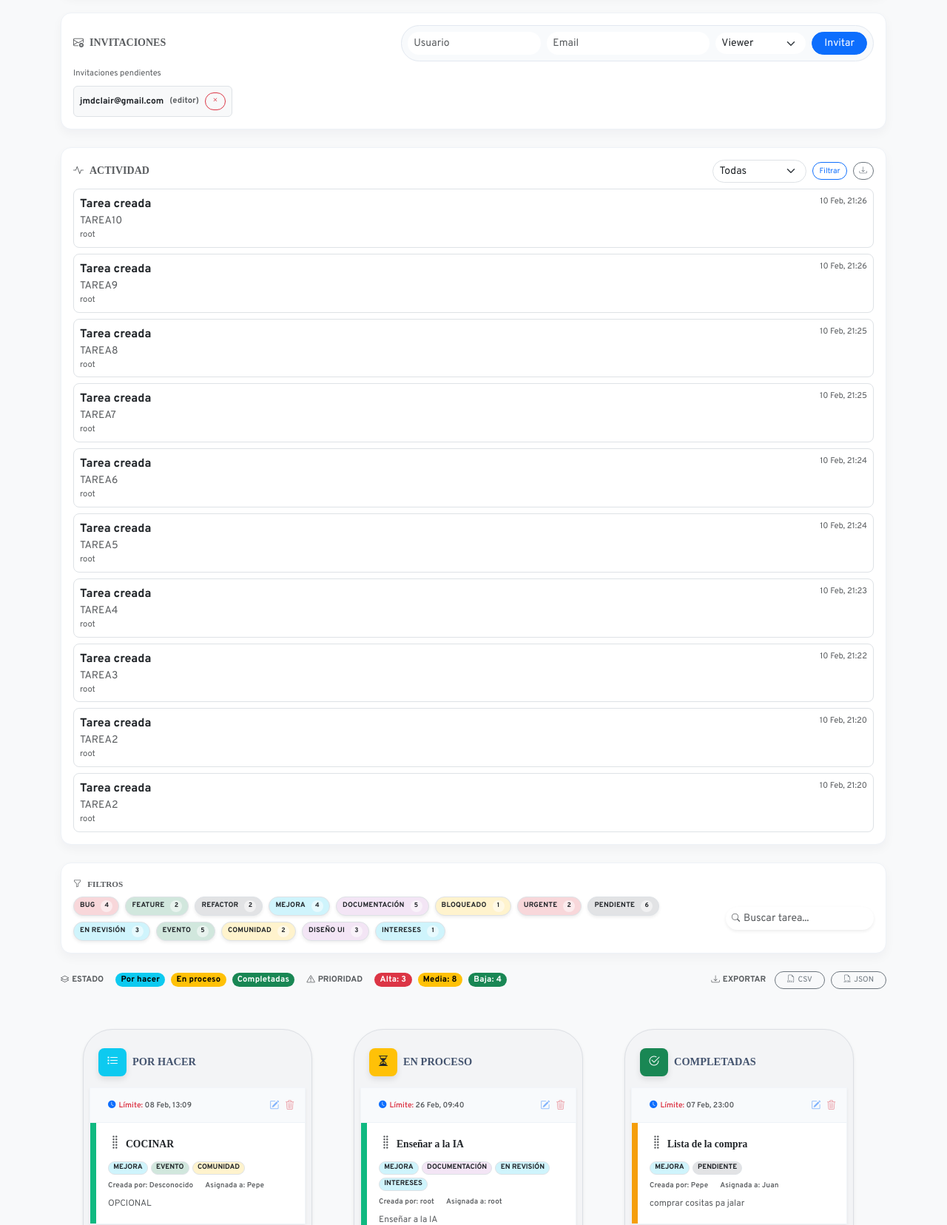
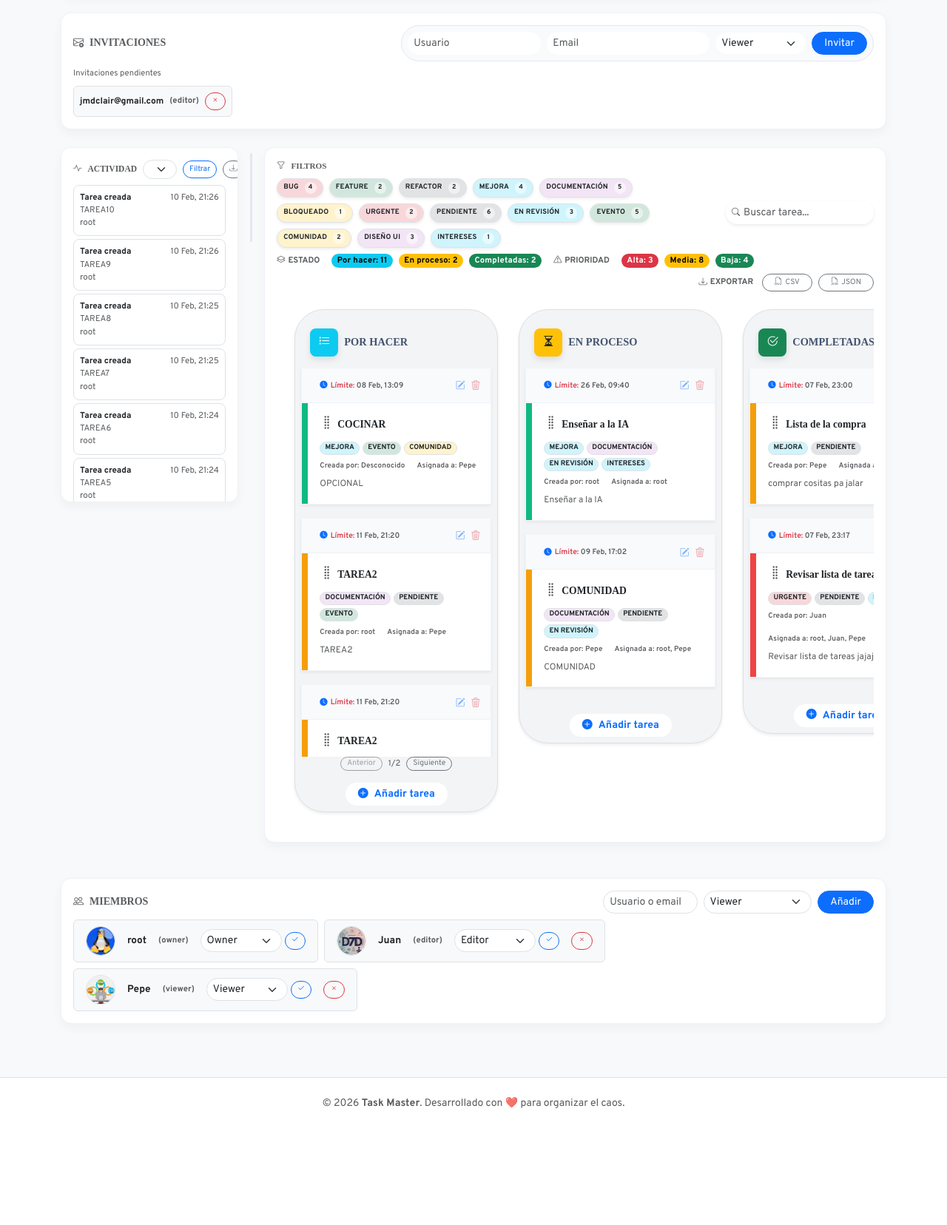
Before and after one commit to dclair/task_master, a Django app: page /boards/1/ in a window 1280 px wide. Shown: the part 335-1991 px from the top of the page at 74% size. After the commit the page ends 1833 px from the top, so only its background shows below. Run offline with Django 4.2, Linux system fonts and the light colour scheme; a user stored in the database is signed in; data comes from the database, SQL or seed files in the repository; both versions use the stored data as it was after the commit; some web fonts are replaced.

Commit message:
Ahora en por hacer, en proceso, completadas, muestra numero de tareas en cada estado. Mejorada la vista de los tableros en laptop y movil, añadida activida en columna izda, se puede ajustar el ancho de esta, mejra visibilidad de actividad y tableros.

```diff
--- a/static/css/style.css
+++ b/static/css/style.css
@@ -13,14 +13,17 @@ select,
 textarea {
     font-family: 'Overpass', sans-serif;
 }
+body.user-select-none {
+    user-select: none;
+}
 .extra-small { font-size: 0.7rem; }
 
 /* 2. TABLERO KANBAN */
-.kanban-wrapper { display: flex; overflow-x: auto; padding: 30px; gap: 3.5rem; min-height: calc(100vh - 200px); align-items: flex-start; }
+.kanban-wrapper { display: flex; overflow-x: auto; padding: 24px; gap: 1.75rem; min-height: calc(100vh - 200px); align-items: flex-start; }
 
 /* 3. COLUMNAS */
 .kanban-column {
-    width: 310px; min-width: 310px; background-color: #f3f4f6; border-radius: 40px !important;
+    width: 275px; min-width: 275px; background-color: #f3f4f6; border-radius: 40px !important;
     padding: 0 !important; display: flex; flex-direction: column; max-height: 85vh;
     border: 1px solid #dcdfe4; box-shadow: 0 8px 20px rgba(0,0,0,0.06); overflow: hidden !important;
 }
@@ -32,6 +35,81 @@ textarea {
     background: #ffffff !important; border-radius: 0 !important; margin-bottom: 18px !important;
     border: 1px solid #f1f5f9; box-shadow: 0 2px 4px rgba(15,23,42,0.06); transition: all 0.25s ease;
     overflow: hidden; position: relative; cursor: default;
+}
+.activity-panel {
+    position: sticky;
+    top: 90px;
+    max-height: 60vh;
+    overflow-y: auto;
+    padding: 12px;
+}
+.activity-collapse.collapse:not(.show) {
+    display: none;
+}
+@media (min-width: 992px) {
+    .activity-collapse.collapse {
+        display: block !important;
+        height: auto !important;
+        visibility: visible !important;
+    }
+}
+.filters-collapse.collapse:not(.show) {
+    display: none;
+}
+@media (min-width: 992px) {
+    .filters-collapse.collapse {
+        display: block !important;
+        height: auto !important;
+        visibility: visible !important;
+    }
+}
+.activity-panel .section-title {
+    font-size: 0.7rem;
+}
+.activity-panel .text-muted.small,
+.activity-panel .text-muted.extra-small,
+.activity-panel .fw-bold {
+    font-size: 0.72rem;
+}
+.activity-panel .btn,
+.activity-panel .form-select {
+    font-size: 0.65rem;
+}
+.board-layout {
+    display: flex;
+    gap: 16px;
+    align-items: flex-start;
+}
+.board-left {
+    flex: 0 0 var(--activity-panel-width, 240px);
+    min-width: 200px;
+}
+.board-right {
+    flex: 1 1 auto;
+    min-width: 0;
+}
+.board-resizer {
+    width: 6px;
+    border-radius: 999px;
+    background: #e2e8f0;
+    cursor: col-resize;
+    height: 120px;
+    margin-top: 8px;
+}
+.board-resizer:hover {
+    background: #cbd5e1;
+}
+@media (max-width: 992px) {
+    .board-layout {
+        flex-direction: column;
+    }
+    .board-resizer {
+        display: none;
+    }
+    .board-left {
+        flex: 1 1 auto;
+        width: 100%;
+    }
 }
 .filter-hidden,
 .page-hidden {
--- a/static/js/board_detail.js
+++ b/static/js/board_detail.js
@@ -18,6 +18,7 @@ document.addEventListener('DOMContentLoaded', function() {
 
     bindSpinner(document.querySelector('.invite-form'), 'Enviando...');
     bindSpinner(document.querySelector('.member-form'), 'Guardando...');
+    bindSpinner(document.querySelector('.task-form'), 'Guardando...');
     document.querySelectorAll('.role-form').forEach(form => bindSpinner(form, '', true));
     const updateProgressBar = () => {
         const total = document.querySelectorAll('.task-card').length;
@@ -83,6 +84,7 @@ document.addEventListener('DOMContentLoaded', function() {
             column.setAttribute('data-page', '1');
             updatePagination(column);
         });
+        updateStatusSummary();
     };
 
     const updatePrioritySummary = () => {
@@ -102,8 +104,27 @@ document.addEventListener('DOMContentLoaded', function() {
         if (lowEl) lowEl.textContent = low;
     };
 
+    const updateStatusSummary = () => {
+        const columns = document.querySelectorAll('.kanban-column');
+        let todo = 0, doing = 0, done = 0;
+        columns.forEach(column => {
+            const status = column.getAttribute('data-status') || 'other';
+            const visibleCards = column.querySelectorAll('.task-card:not(.filter-hidden)').length;
+            if (status === 'todo') todo += visibleCards;
+            else if (status === 'doing') doing += visibleCards;
+            else if (status === 'done') done += visibleCards;
+        });
+        const todoEl = document.getElementById('status-todo-count');
+        const doingEl = document.getElementById('status-doing-count');
+        const doneEl = document.getElementById('status-done-count');
+        if (todoEl) todoEl.textContent = todo;
+        if (doingEl) doingEl.textContent = doing;
+        if (doneEl) doneEl.textContent = done;
+    };
+
     updateProgressBar();
     updatePrioritySummary();
+    updateStatusSummary();
     applyFilters();
 
     const taskModal = document.getElementById('taskModal');
@@ -198,6 +219,7 @@ document.addEventListener('DOMContentLoaded', function() {
                 b.setAttribute('aria-pressed', isActive ? 'true' : 'false');
             });
             applyFilters();
+            updateStatusSummary();
         };
         badge.addEventListener('click', activate);
         badge.addEventListener('keydown', (e) => {
@@ -218,6 +240,7 @@ document.addEventListener('DOMContentLoaded', function() {
                 b.setAttribute('aria-pressed', isActive ? 'true' : 'false');
             });
             applyFilters();
+            updateStatusSummary();
         };
         badge.addEventListener('click', activate);
         badge.addEventListener('keydown', (e) => {
@@ -227,6 +250,44 @@ document.addEventListener('DOMContentLoaded', function() {
             }
         });
     });
+
+    const resizer = document.querySelector('.board-resizer');
+    const boardLayout = document.querySelector('.board-layout');
+    if (resizer && boardLayout) {
+        let isDragging = false;
+        const minWidth = 200;
+        const maxWidth = 480;
+
+        const onMove = (e) => {
+            if (!isDragging) return;
+            const rect = boardLayout.getBoundingClientRect();
+            const x = (e.touches ? e.touches[0].clientX : e.clientX) - rect.left;
+            const next = Math.max(minWidth, Math.min(maxWidth, x));
+            boardLayout.style.setProperty('--activity-panel-width', `${next}px`);
+        };
+
+        const onUp = () => {
+            if (!isDragging) return;
+            isDragging = false;
+            document.body.classList.remove('user-select-none');
+            document.removeEventListener('mousemove', onMove);
+            document.removeEventListener('mouseup', onUp);
+            document.removeEventListener('touchmove', onMove);
+            document.removeEventListener('touchend', onUp);
+        };
+
+        const onDown = (e) => {
+            isDragging = true;
+            document.body.classList.add('user-select-none');
+            document.addEventListener('mousemove', onMove);
+            document.addEventListener('mouseup', onUp);
+            document.addEventListener('touchmove', onMove, { passive: true });
+            document.addEventListener('touchend', onUp);
+        };
+
+        resizer.addEventListener('mousedown', onDown);
+        resizer.addEventListener('touchstart', onDown, { passive: true });
+    }
 });
 
 function getCookie(name) {
--- a/templates/boards/_modals.html
+++ b/templates/boards/_modals.html
@@ -1,7 +1,7 @@
 <div class="modal fade" id="taskModal" tabindex="-1" aria-hidden="true">
     <div class="modal-dialog modal-dialog-centered">
         <div class="modal-content border-0 shadow-lg" style="border-radius: 20px;">
-            <form id="taskForm" method="post">
+            <form id="taskForm" method="post" class="task-form">
                 {% csrf_token %}
                 <div class="modal-header border-0 pb-0 pt-4 px-4">
                     <h5 class="modal-title fw-bold">Tarea</h5>
@@ -71,7 +71,10 @@
                 </div>
 
                 <div class="p-4 pt-0">
-                    <button type="submit" class="btn btn-primary w-100 rounded-pill fw-bold py-2 shadow-sm">Guardar Tarea</button>
+                    <button type="submit" class="btn btn-primary w-100 rounded-pill fw-bold py-2 shadow-sm">
+                        <span class="label">Guardar Tarea</span>
+                        <span class="spinner-border spinner-border-sm ms-2 d-none" role="status" aria-hidden="true"></span>
+                    </button>
                 </div>
             </form>
         </div>
--- a/templates/boards/board_detail.html
+++ b/templates/boards/board_detail.html
@@ -72,11 +72,21 @@
     </div>
     {% endif %}
 
-    <div class="section-box mb-4">
+    <div class="board-layout">
+    <div class="board-left">
+    <div class="section-box mb-4 activity-panel">
         <div class="d-flex flex-column flex-md-row justify-content-between align-items-md-center gap-2 mb-2">
             <h6 class="section-title text-uppercase text-muted small fw-bold mb-0">
                 <i class="bi bi-activity"></i>Actividad
             </h6>
+            <button class="btn btn-xs btn-outline-secondary rounded-pill px-3 d-lg-none"
+                    type="button"
+                    data-bs-toggle="collapse"
+                    data-bs-target="#activityCollapse"
+                    aria-expanded="false"
+                    aria-controls="activityCollapse">
+                Ver actividad
+            </button>
             <div class="d-flex gap-2 align-items-center">
                 <form method="get" class="d-flex gap-2 align-items-center">
                     <select name="activity" class="form-select form-select-sm rounded-pill">
@@ -92,7 +102,8 @@
                 </a>
             </div>
         </div>
-        <div class="d-flex flex-column gap-2">
+        <div id="activityCollapse" class="collapse activity-collapse">
+        <div class="d-flex flex-column gap-1">
             {% for act in activities %}
             <div class="d-flex justify-content-between align-items-start border rounded-3 p-2 bg-white">
                 <div>
@@ -130,11 +141,26 @@
         </div>
         {% endif %}
         </div>
+    </div>
+    </div>
+    <div class="board-resizer" aria-hidden="true"></div>
 
+    <div class="board-right">
     <div class="section-box mb-4">
-        <div class="section-title text-uppercase text-muted extra-small fw-bold mb-2">
+        <div class="d-flex justify-content-between align-items-center mb-2">
+            <div class="section-title text-uppercase text-muted extra-small fw-bold mb-0">
                 <i class="bi bi-funnel"></i>Filtros
             </div>
+            <button class="btn btn-xs btn-outline-secondary rounded-pill px-3 d-lg-none"
+                    type="button"
+                    data-bs-toggle="collapse"
+                    data-bs-target="#filtersCollapse"
+                    aria-expanded="false"
+                    aria-controls="filtersCollapse">
+                Ver filtros
+            </button>
+        </div>
+        <div id="filtersCollapse" class="collapse filters-collapse">
         <div class="d-flex flex-column flex-md-row justify-content-between align-items-md-center gap-3">
         <div class="d-flex flex-wrap gap-2 align-items-center">
             {% for tag in board_tags %}
@@ -161,13 +187,13 @@
             <i class="bi bi-layers me-1"></i>Estado
         </div>
         <span class="badge rounded-pill text-bg-info extra-small status-filter" role="button" tabindex="0" data-status="todo">
-            Por hacer
+            Por hacer: <span id="status-todo-count">0</span>
         </span>
         <span class="badge rounded-pill text-bg-warning extra-small status-filter" role="button" tabindex="0" data-status="doing">
-            En proceso
+            En proceso: <span id="status-doing-count">0</span>
         </span>
         <span class="badge rounded-pill text-bg-success extra-small status-filter" role="button" tabindex="0" data-status="done">
-            Completadas
+            Completadas: <span id="status-done-count">0</span>
         </span>
         <div class="text-muted extra-small fw-bold text-uppercase ms-2 me-2">
             <i class="bi bi-exclamation-triangle me-1"></i>Prioridad
@@ -191,7 +217,6 @@
             <a href="{% url 'boards:export_tasks_json' board.id %}" class="btn btn-xs btn-outline-secondary rounded-pill px-3">
                 <i class="bi bi-filetype-json me-1"></i>JSON
             </a>
-        </div>
         </div>
     </div>
 
@@ -311,6 +336,9 @@
     </div>
     {% endfor %}
     </div>
+    </div>
+    </div>
+</div>
 
     <div class="section-box mt-4 mb-4">
         <div class="d-flex justify-content-between align-items-center mb-2">
```
Also changed, not shown: db.sqlite3, 2 other files. Lines whose indentation alone changed are shown as unchanged.
